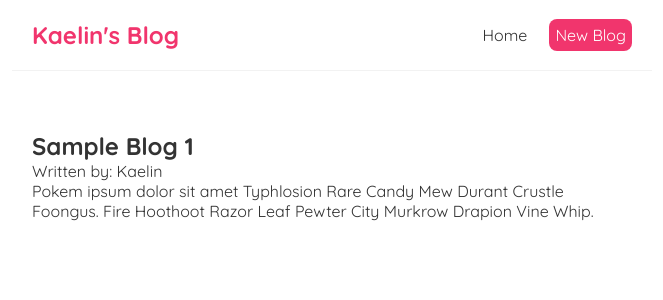
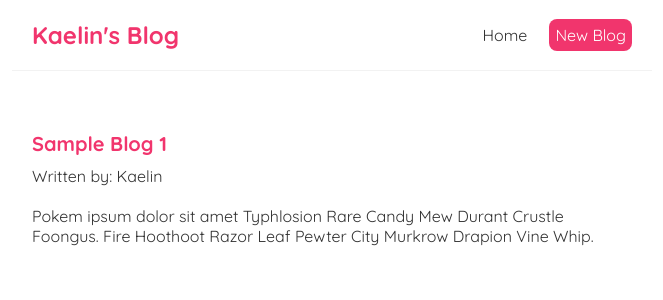
Before and after one commit to KaelinAlexander/react-practice, a React (Create React App) app in the folder kaelin-blog/: page /blogs/1 in a window 1280 px wide. Shown: the top 300 px of the page, without its empty margins (308-971 px from the left). Built offline with nearby package versions, Linux system fonts and the light colour scheme; data requests are answered from the project's data file; the HTML template or start-up script is replaced by a standard one.

Commit message:
adds styles for BlogDetails div

```diff
--- a/kaelin-blog/src/index.css
+++ b/kaelin-blog/src/index.css
@@ -55,3 +55,15 @@
 .blog-preview a{
   text-decoration: none;
 }
+
+/* Blog Details Page */
+
+.blog-details h2 {
+  font-size: 20px;
+  color: #f1356d;
+  margin-bottom: 10px;
+}
+
+.blog-details div {
+  margin: 20px 0;
+}
```
